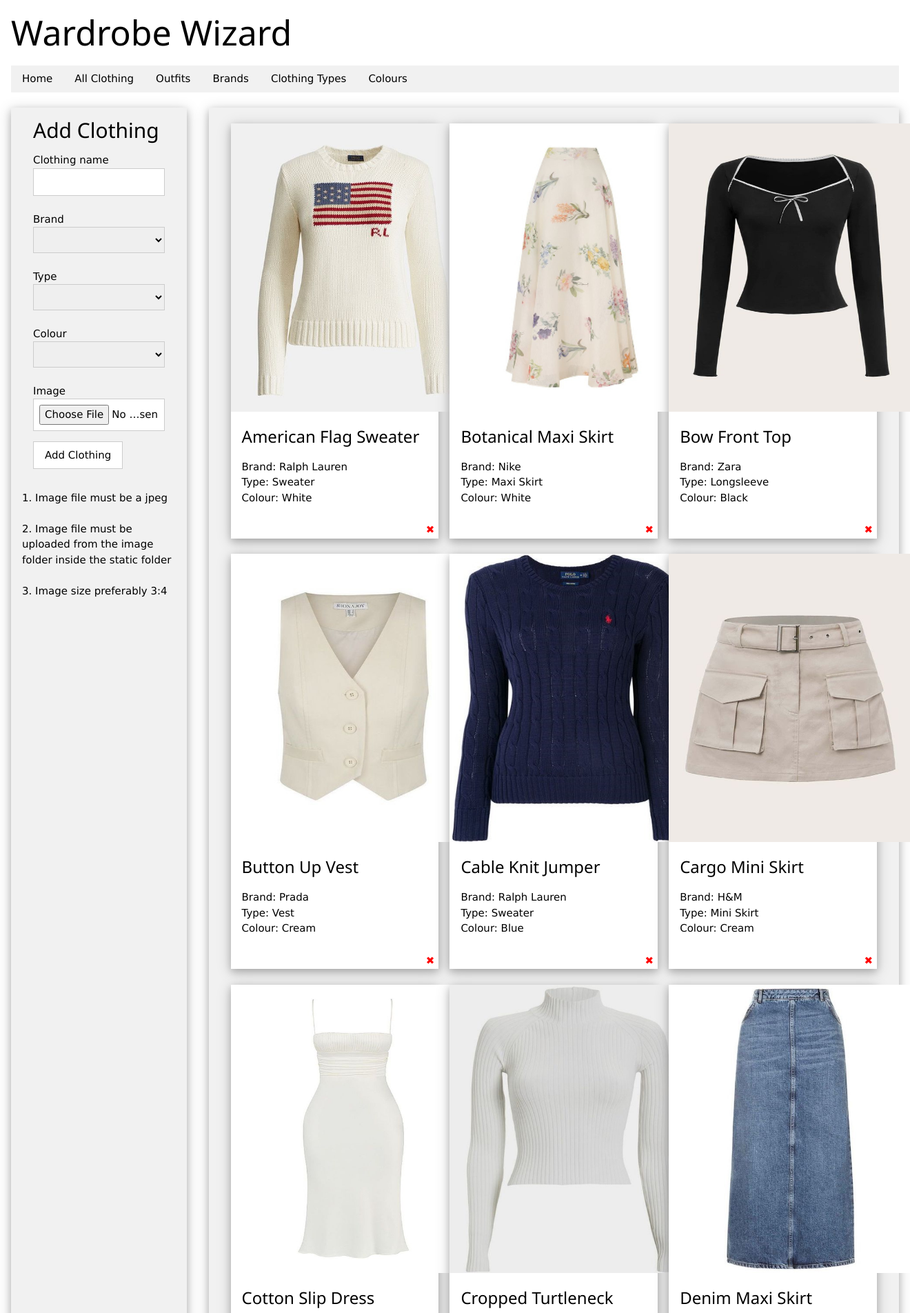
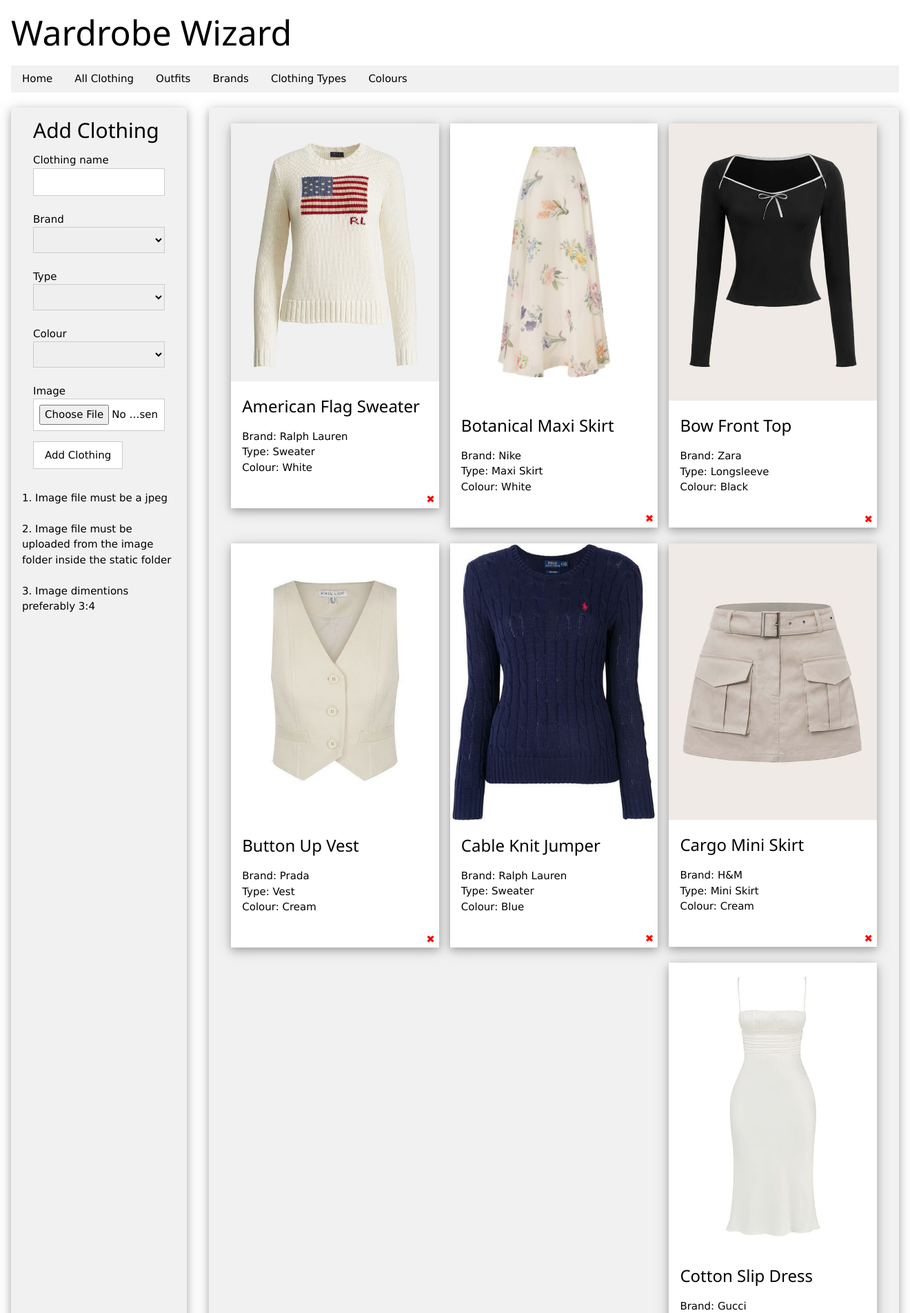
Before and after one commit to charlottepanck/CKP-Wardrobe, a Flask app: page /clothing in a window 1320 px wide. Shown: the top 1904 px of the page at 69% size. Run offline with Flask 3, Linux system fonts and the light colour scheme; data comes from the database, SQL or seed files in the repository; both versions use the stored data as it was after the commit.

Commit message:
responcive images on clothing

```diff
--- a/static/charlottestyles.css
+++ b/static/charlottestyles.css
@@ -1,3 +1,9 @@
+.responsive {
+  width: 100%;
+  height: auto;
+  max-height: 418px;
+}
+
 .delete-button {
     color: #ff0000;
     cursor: pointer;
@@ -29,9 +35,8 @@
 }
 
 .img {
-  width:355px;
-  height:418px;
-
+  width: 300px;
+  height: 400px;
 }
 
 /* Button used to open the contact form - fixed at the bottom of the page */
--- a/templates/clothing.html
+++ b/templates/clothing.html
@@ -39,32 +39,33 @@
 
       <p><input button type="submit" value="Add Clothing" class="w3-button w3-white w3-border"></p>
     </form>
-    <p>1. Image file must be a jpeg<br><br>2. Image file must be uploaded from the image folder inside the static folder<br><br>3. Image size preferably 3:4</p>
+    <p>1. Image file must be a jpeg<br><br>2. Image file must be uploaded from the image folder inside the static folder<br><br>3. Image dimentions preferably 3:4</p>
   </div>
 
   <div class="w3-container"></div>
 
-  <div class="w3-container w3-light-grey w3-cell w3-card-4" style="width:80%">
-    <br>
+  <div class="w3-container w3-light-grey w3-cell w3-card-4" style="width:80%"><br>
     <div class="w3-row-padding">
       {% for item in results %}
       <div class="w3-third">
+
         <div class="w3-card-4 w3-white">
-          <!--<img src="/static/images/{{item[5]}}" id="slay" class="img" onerror="standby()">-->
-          <img src="/static/images/{{item[5]}}" alt=lol class="img" onError="this.onerror=null;this.src='/static/images/noimage_lol.jpg';">
+          <img src="/static/images/{{item[5]}}" alt=lol class="responsive" onError="this.onerror=null;this.src='/static/images/noimage_lol.jpg';">
           <div class="padding">
-          <h3>{{ item[1] }}</h3>
-          <p>Brand: {{ item[2] }}<br>Type: {{ item[3] }}<br>Colour: {{ item[4] }}</p>
-        </div>
+            <h3>{{ item[1] }}</h3>
+            <p>Brand: {{ item[2] }}<br>Type: {{ item[3] }}<br>Colour: {{ item[4] }}</p>
+          </div>
           <form method="POST" action="{{ url_for('deleteclothing', ID=item[0]) }}">
             <input type="submit" title="Delete" class="input delete-button w3-right-align" value="&#10006;" onclick="return confirm('Are you sure you want to delete this Item?')">
           </form>
         </div>
+
         <br>
       </div>
       {% endfor %}
     </div>
   </div>
+
 </div>
 <br>
 {% endblock %}
```
Also changed, not shown: app.py (+5 -5 lines), ckpwardrobe.db.
